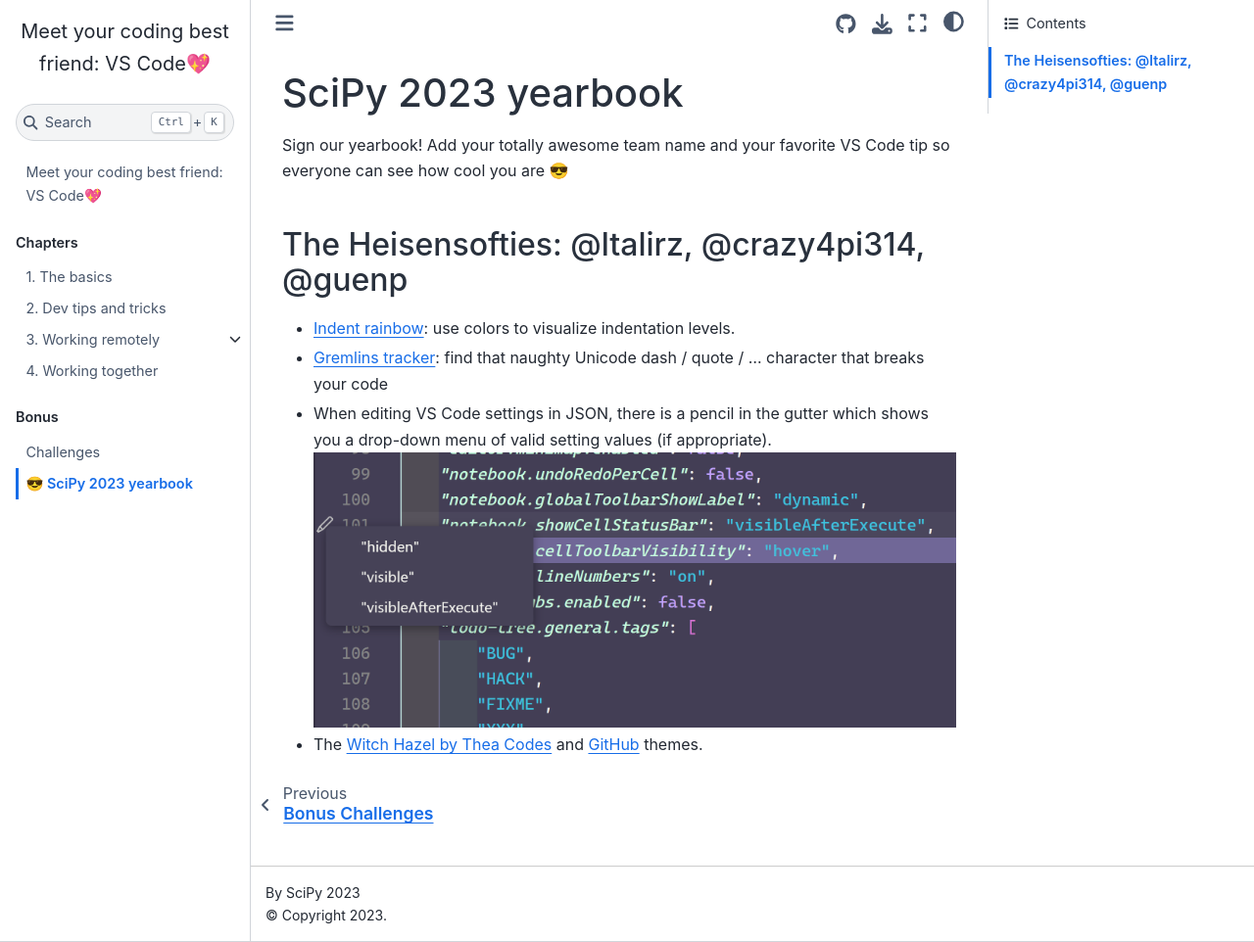
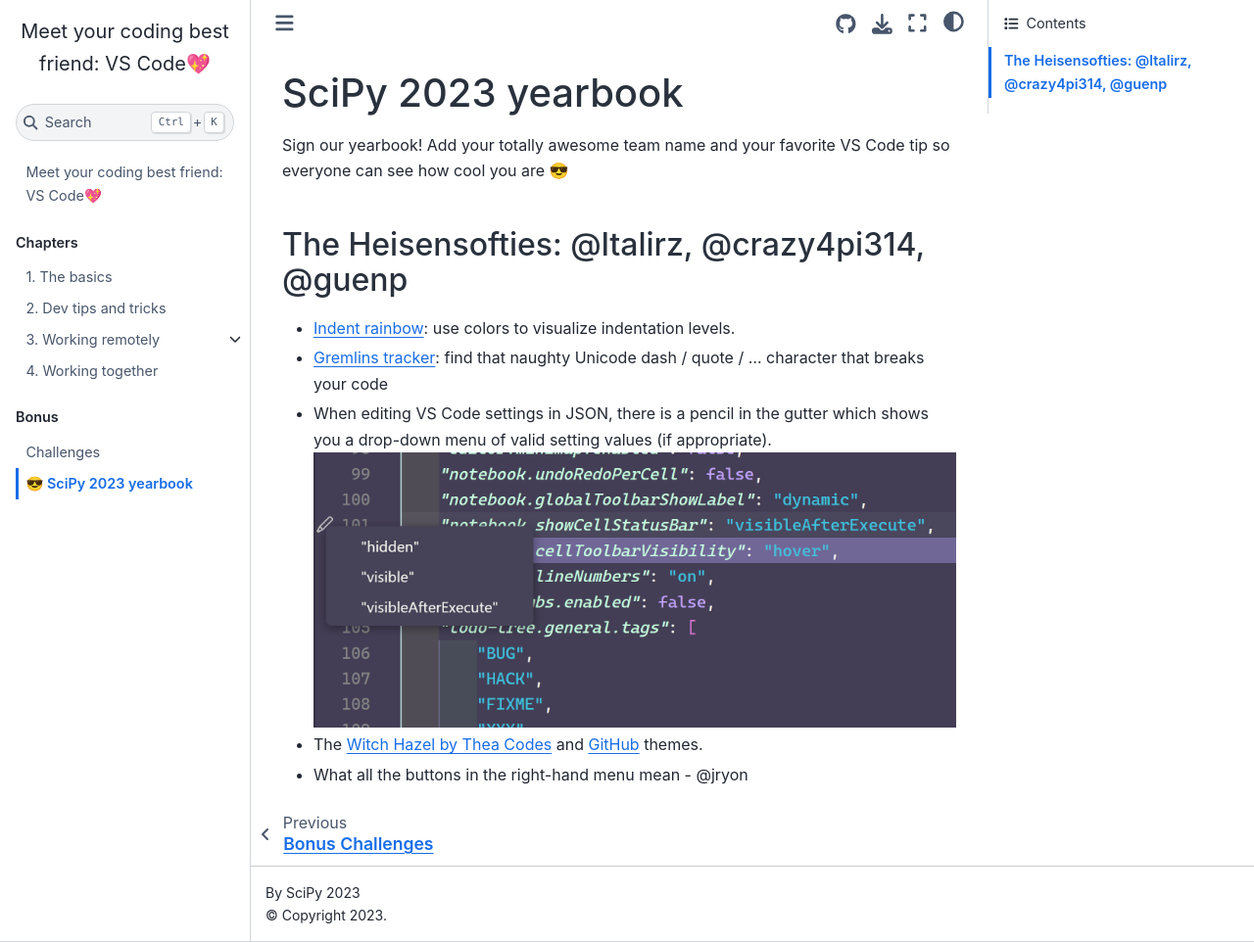
Before and after one commit to crazy4pi314/scipy-vscode-tutorial, a Jupyter Book: the page built from yearbook2023.md, in a window 1280 px wide and 962 px high. Shown: the whole window at 98% size. Built offline with Jupyter Book 1.0.4 settings and Sphinx 7.4.7 and the Sphinx Book theme 1.1.4, drawn with Linux system fonts in a browser that asks for light colours.

Commit message:
Add my favorite piece of knowledge to yearbook2023

```diff
--- a/yearbook2023.md
+++ b/yearbook2023.md
@@ -9,3 +9,4 @@
 - When editing VS Code settings in JSON, there is a pencil in the gutter which shows you a drop-down menu of valid setting values (if appropriate).
 ![Screenshot of a JSON editor window with a pencil icon in the gutter which has a drop down for the valid setting values for that line.](static/setting-json-tip.png)
 - The [Witch Hazel by Thea Codes](https://marketplace.visualstudio.com/items?itemName=TheaFlowers.witch-hazel) and [GitHub](https://marketplace.visualstudio.com/items?itemName=GitHub.github-vscode-theme) themes.
+- What all the buttons in the right-hand menu mean - @jryon
```
